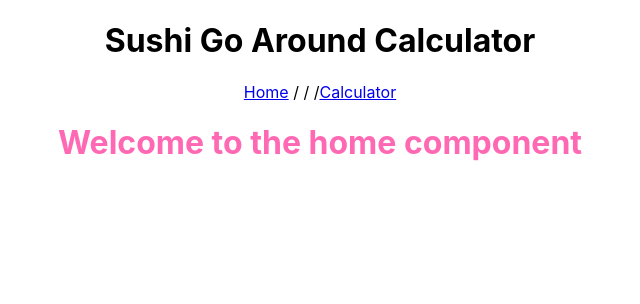
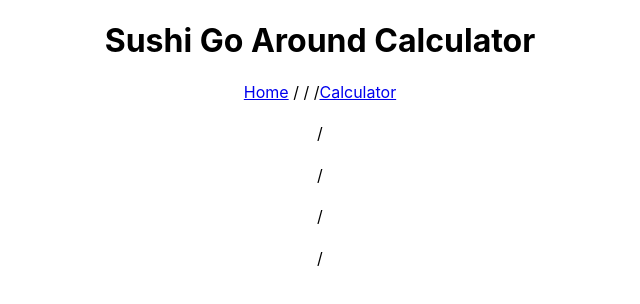
Before and after one commit to MalyPhong619/sushi-calculator, a React app: page /#/ in a window 1280 px wide. Shown: the top 304 px of the page, without its empty margins (320-960 px from the left). Built offline with nearby package versions, Linux system fonts and the light colour scheme.

Commit message:
create loop for restaurantList

```diff
--- a/src/components/Display.jsx
+++ b/src/components/Display.jsx
@@ -1,26 +1,18 @@
 import React from 'react';
 import styled from 'styled-components';
 import PropTypes from 'prop-types';
+import Restaurant from './Restaurants/Restaurant';
 
 function Display(props){
   console.log(props.restaurantList)
-  const Something = styled.h1`
-  @keyframes pulse {
-    0%{color: hotpink}
-    50%{color: limegreen}
-    100%{color: hotpink}
-  }
-    animation: pulse 1s linear infinite;
-    color: green;
-    &:hover {
-      cursor: pointer;
-      animation: none;
-      color: black;
-    }
-  `
+
   return(
     <div>
-      <Something>Welcome to the home component</Something>
+      {props.restaurantList.map((post, index) =>
+        <Restaurant
+          month={post.name}
+          key={index} />
+      )}
     </div>
   )
 }
```
Also changed, not shown: src/assets/images/component-tree.png.
